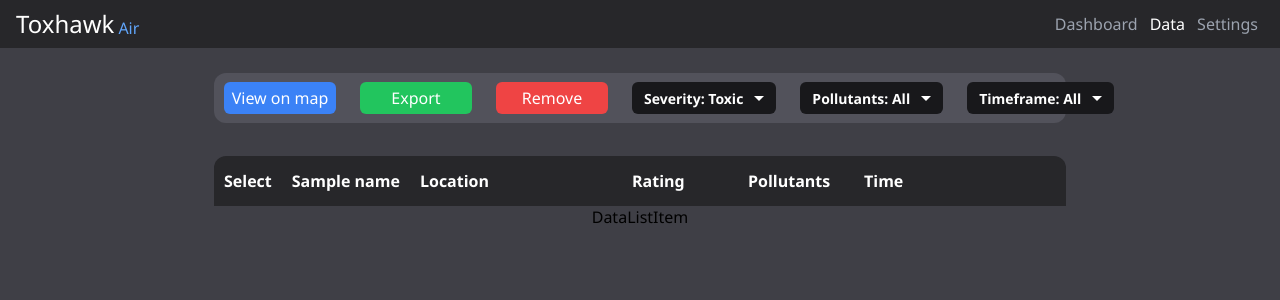
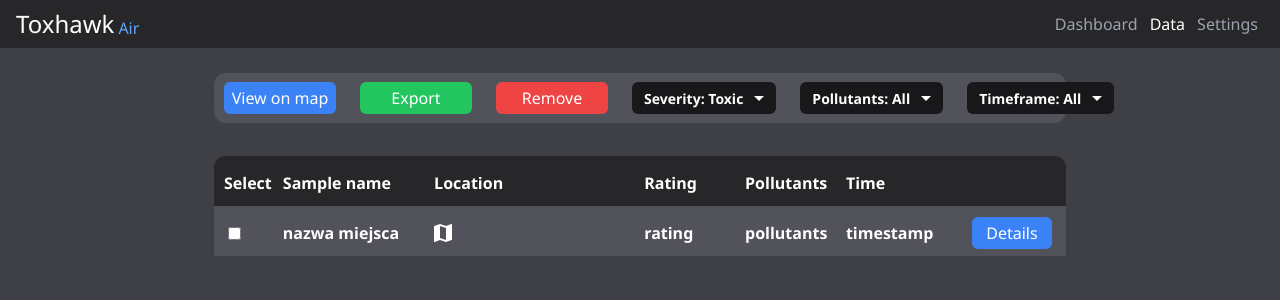
Before and after one commit to VoidFrog/toxhawk_dashboard, a React (Create React App) app: page / in a window 1280 px wide. Both pictures are taken after a click on the element "Data". Shown: the top 300 px of the page. Built offline with nearby package versions, Linux system fonts and the light colour scheme.

Commit message:
more styling, changed display for dataList to grid

```diff
--- a/src/components/Dashboard/Bars/Bar/Bar.css
+++ b/src/components/Dashboard/Bars/Bar/Bar.css
@@ -10,7 +10,7 @@
     padding: 0px 10px;
     margin-top: 25px;
     gap: 24px;
-    background: #52525B;
+    background-color: #52525B;
     border-radius: 12px;
 }
 
--- a/src/components/DataDisplay/DataList/DataList.css
+++ b/src/components/DataDisplay/DataList/DataList.css
@@ -4,10 +4,11 @@
     min-width: 800px;
     flex-direction: column;
     align-items: center;
-    justify-content: space-between;
+    /* justify-content: space-between; */
     padding: 0px 10px;
 }
 
+/*
 .data-list-titles {
     display: flex;
     height: 50px;
@@ -20,11 +21,53 @@
     padding: 0px 10px;
     gap: 20px;
 }
+*/
+
+.data-list-titles {
+    display: inline-grid;
+    grid-template-areas:
+    /* 'a b b b c c c c c c d d e e f f f f'; */
+    'a b c d e f';
+    /* grid-auto-rows: auto; */
+    /* grid-template-columns: repeat(auto-fit, minmax(110px, 1fr)); */
+    grid-template-columns: 7fr 18fr 25fr 12fr 12fr 25fr;
+    height: 50px;
+    width:100%;
+    background-color: var(--dark-gray);
+    border-radius: 12px 12px 0px 0px;
+    padding: 0px 10px;
+    /* gap: 20px; */
+}
 
 .data-list-titles > div {
-    width:100%;
+    /* width:100%; */
 }
 
 .data-list-titles > div > p {
     color: white;
+    text-align: left;
 }
+
+.data-list-grid-a {
+    grid-area: a;
+}
+
+.data-list-grid-b {
+    grid-area: b;
+}
+
+.data-list-grid-c {
+    grid-area: c;
+}
+
+.data-list-grid-d {
+    grid-area: d;
+}
+
+.data-list-grid-e {
+    grid-area: e;
+}
+
+.data-list-grid-f {
+    grid-area: f;
+}
--- a/src/components/DataDisplay/DataList/DataList.tsx
+++ b/src/components/DataDisplay/DataList/DataList.tsx
@@ -6,12 +6,12 @@ export default function DataList() {
   return (
     <div className='data-list-container unselectable'>
       <div className='data-list-titles'>
-        <div style={{flex:0}}><p className='fw700 size16'>Select</p></div>
-        <div style={{flex:2}}><p className='fw700 size16'>Sample&nbsp;name</p></div>
-        <div style={{flex:4}}><p className='fw700 size16'>Location</p></div>
-        <div style={{flex:2}}><p className='fw700 size16'>Rating</p></div>
-        <div style={{flex:2}}><p className='fw700 size16'>Pollutants</p></div>
-        <div style={{flex:4}}><p className='fw700 size16'>Time</p></div>
+        <div className='data-list-grid-a'><p className='fw700 size16'>Select</p></div>
+        <div className='data-list-grid-b'><p className='fw700 size16'>Sample&nbsp;name</p></div>
+        <div className='data-list-grid-c'><p className='fw700 size16'>Location</p></div>
+        <div className='data-list-grid-d'><p className='fw700 size16'>Rating</p></div>
+        <div className='data-list-grid-e'><p className='fw700 size16'>Pollutants</p></div>
+        <div className='data-list-grid-f'><p className='fw700 size16'>Time</p></div>
       </div>
       <DataListItem />
     </div>
--- a/src/components/DataDisplay/DataListItem/DataListItem.css
+++ b/src/components/DataDisplay/DataListItem/DataListItem.css
@@ -0,0 +1,52 @@
+.data-list-item-container {
+    display: inline-grid;
+    grid-template-areas:
+        'a b c d e f g';
+    /* grid-auto-rows: auto; */
+    grid-template-columns: 7fr 18fr 25fr 12fr 12fr 15fr 10fr;
+    height: 50px;
+    width:100%;
+    background-color: #52525B;
+    padding: 0px 10px;
+    /* border-radius: 12px 12px 0px 0px;     */
+}
+
+.data-list-item-container > div {
+    display: flex;
+    justify-items: center;
+    align-items: center;
+}
+
+
+
+.data-list-item-container > div > p {
+    color: white;
+}
+
+.data-list-item-grid-a {
+    grid-area: a;
+}
+
+.data-list-item-grid-b {
+    grid-area: b;
+}
+
+.data-list-item-grid-c {
+    grid-area: c;
+}
+
+.data-list-item-grid-d {
+    grid-area: d;
+}
+
+.data-list-item-grid-e {
+    grid-area: e;
+}
+
+.data-list-item-grid-f {
+    grid-area: f;
+}
+
+.data-list-item-grid-g {
+    grid-area: g;
+}
--- a/src/components/DataDisplay/DataListItem/DataListItem.tsx
+++ b/src/components/DataDisplay/DataListItem/DataListItem.tsx
@@ -1,8 +1,36 @@
 import React from 'react'
 import './DataListItem.css'
+import mapIcon from '../../../assets/map-icon.svg'
+
+import Colors from '../../UI/Colors/Colors'
+import Button from '../../UI/Buttons/Button'
+import ButtonData from '../../../dataModels/ButtonData/ButtonData'
 
 export default function DataListItem() {
+  let [isWideEnough, changeSize] = React.useState(window.innerWidth>1700 ? true : false)
+
+  window.addEventListener('resize', ()=> {
+    changeSize(window.innerWidth>1700 ? true : false)
+  })
+
+  let btnData:ButtonData = {
+    title: 'Details',
+    size: isWideEnough
+      ? 'large'
+      : 'medium',
+    color: Colors.blue,
+    function: () => console.log('details work')
+  }
+
   return (
-    <div>DataListItem</div>
+    <div className='data-list-item-container'>
+      <div className='fw700 size16 data-list-item-grid-a'><input type="checkbox" name="" id=""/></div>
+      <div className='fw700 size16 data-list-item-grid-b'><p>nazwa miejsca</p></div>
+      <div className='data-list-item-grid-c'><img src={mapIcon} alt=""/></div>
+      <div className='fw700 size16 data-list-item-grid-d'><p>rating</p></div>
+      <div className='fw700 size16 data-list-item-grid-e'><p>pollutants</p></div>
+      <div className='fw700 size16 data-list-item-grid-f'><p>timestamp</p></div>
+      <div className='data-list-item-grid-g'><Button {...btnData}/></div>
+    </div>
   )
 }
```
Also changed, not shown: src/assets/map-icon.svg (added).
